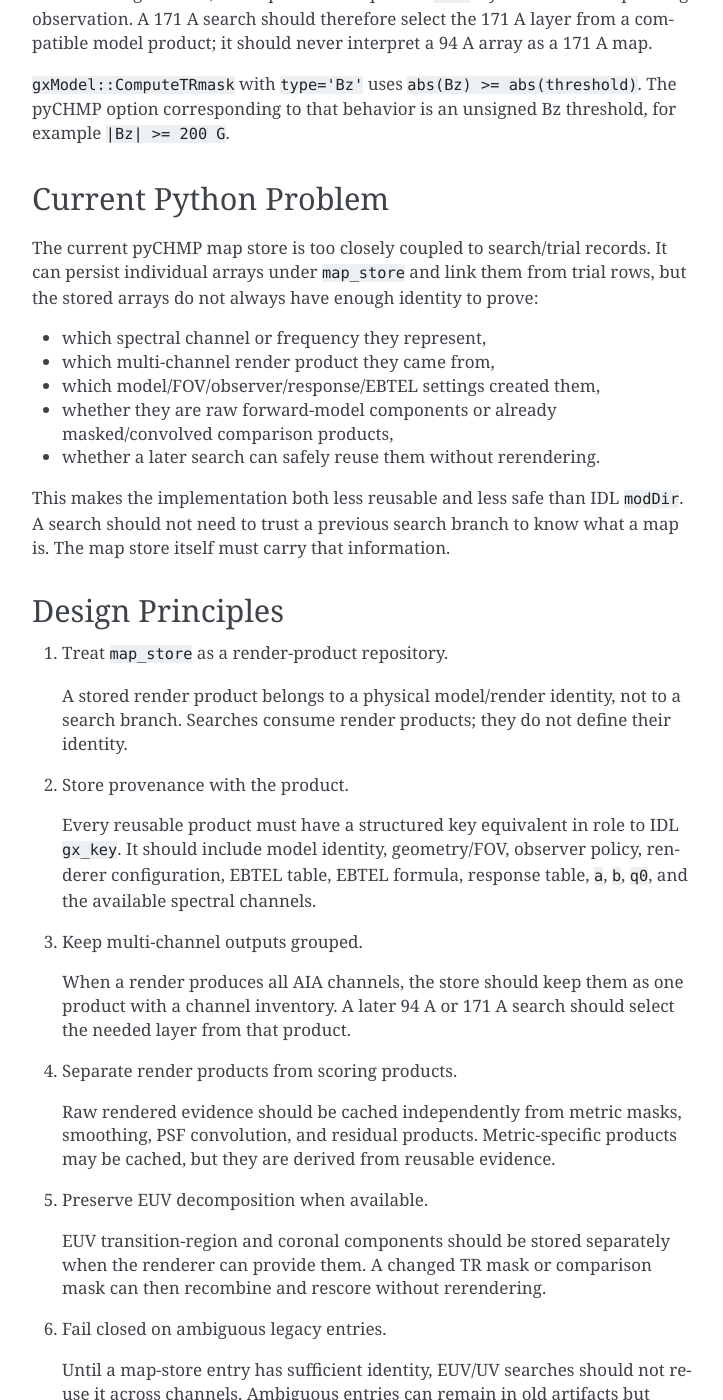
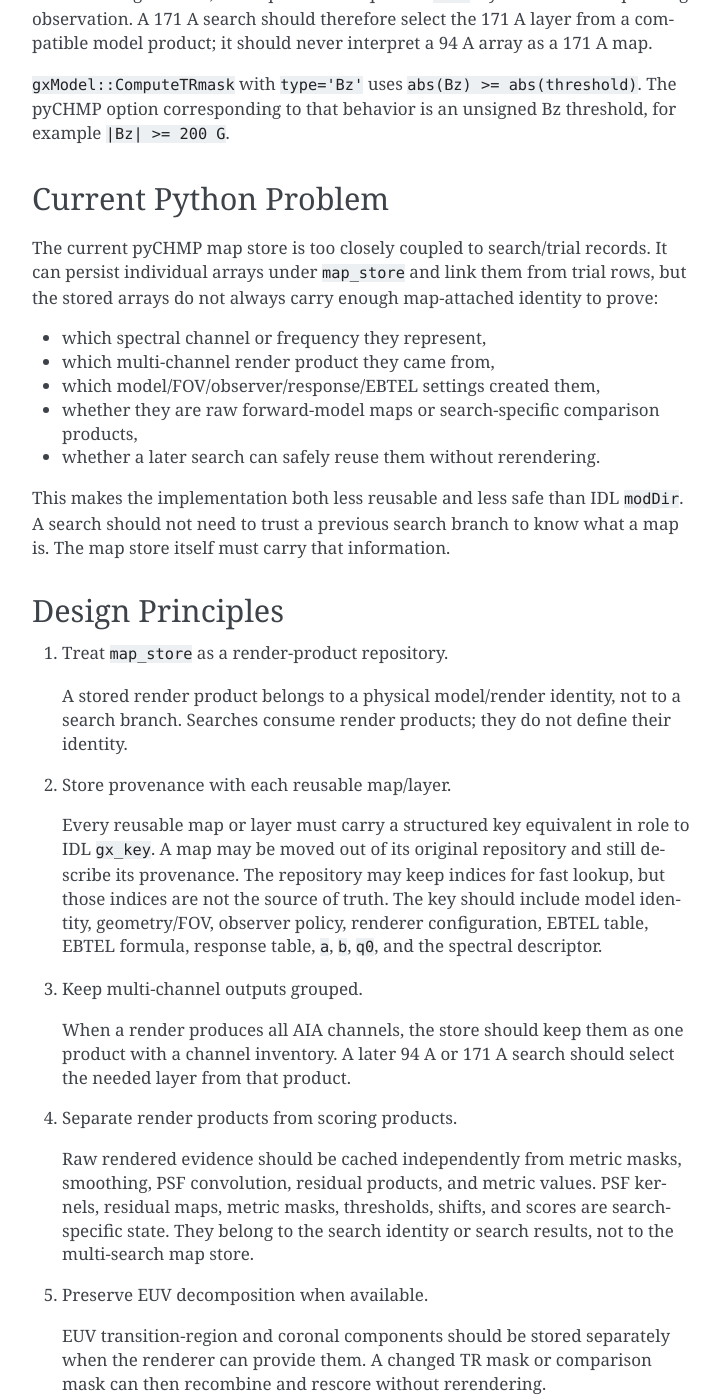
Before and after one commit to suncast-org/pyCHMP, a Sphinx documentation site: the page built from docs/moddir_compatible_map_store_plan.rst, in a window 1280 px wide and 1400 px high, scrolled down 871 px. Shown: the whole window, without its empty margins (388-1111 px from the left). Built offline with Sphinx 7.4.7, drawn with Linux system fonts in a browser that asks for light colours; pages that are not in the unit, such as notebooks, are missing from menus; some of the changed text lies outside the part shown.

Commit message:
docs: separate reusable maps from search products

```diff
--- a/docs/moddir_compatible_map_store_plan.rst
+++ b/docs/moddir_compatible_map_store_plan.rst
@@ -48,13 +48,14 @@
 
 The current pyCHMP map store is too closely coupled to search/trial records.
 It can persist individual arrays under ``map_store`` and link them from trial
-rows, but the stored arrays do not always have enough identity to prove:
+rows, but the stored arrays do not always carry enough map-attached identity to
+prove:
 
 - which spectral channel or frequency they represent,
 - which multi-channel render product they came from,
 - which model/FOV/observer/response/EBTEL settings created them,
-- whether they are raw forward-model components or already masked/convolved
-  comparison products,
+- whether they are raw forward-model maps or search-specific comparison
+  products,
 - whether a later search can safely reuse them without rerendering.
 
 This makes the implementation both less reusable and less safe than IDL
@@ -71,12 +72,15 @@
    a search branch. Searches consume render products; they do not define their
    identity.
 
-2. Store provenance with the product.
+2. Store provenance with each reusable map/layer.
 
-   Every reusable product must have a structured key equivalent in role to
-   IDL ``gx_key``. It should include model identity, geometry/FOV, observer
-   policy, renderer configuration, EBTEL table, EBTEL formula, response table,
-   ``a``, ``b``, ``q0``, and the available spectral channels.
+   Every reusable map or layer must carry a structured key equivalent in role
+   to IDL ``gx_key``. A map may be moved out of its original repository and
+   still describe its provenance. The repository may keep indices for fast
+   lookup, but those indices are not the source of truth. The key should
+   include model identity, geometry/FOV, observer policy, renderer
+   configuration, EBTEL table, EBTEL formula, response table, ``a``, ``b``,
+   ``q0``, and the spectral descriptor.
 
 3. Keep multi-channel outputs grouped.
 
@@ -87,8 +91,10 @@
 4. Separate render products from scoring products.
 
    Raw rendered evidence should be cached independently from metric masks,
-   smoothing, PSF convolution, and residual products. Metric-specific products
-   may be cached, but they are derived from reusable evidence.
+   smoothing, PSF convolution, residual products, and metric values. PSF
+   kernels, residual maps, metric masks, thresholds, shifts, and scores are
+   search-specific state. They belong to the search identity or search results,
+   not to the multi-search map store.
 
 5. Preserve EUV decomposition when available.
 
@@ -134,8 +140,9 @@
 - microwave frequencies
 - future UV/EUV channels
 
-Each layer has an explicit spectral descriptor. It is illegal for scoring code
-to infer the channel from a previous search id.
+Each layer has an explicit spectral descriptor and carries its own
+``gx_key``-like provenance. It is illegal for scoring code to infer the channel
+from a previous search id or from a repository index alone.
 
 Component Layers
 ~~~~~~~~~~~~~~~~
@@ -145,12 +152,14 @@
 - raw total model map
 - coronal contribution
 - transition-region contribution
-- optional convolved comparison map
-- optional residual or diagnostic map
 
-Reusable component arrays are stored before comparison masks are applied.
-Metric-specific products should be explicitly marked as derived and tied to a
-scoring recipe.
+Reusable component arrays are stored before comparison masks, PSF convolution,
+normalization choices, or residual calculations are applied.
+
+Convolved maps, residual maps, metric maps, and diagnostic comparison products
+are not component layers of the reusable map store. They may be generated,
+displayed, or cached under a search-specific results area, but they must not be
+used as reusable render evidence.
 
 
 Search-Time Behavior
@@ -174,7 +183,8 @@
    metric, and any fixed shifts.
 
 6. Persist the trial score and link it to the render product and selected
-   layer/component identities.
+   layer/component identities. Persist search-specific outputs, such as
+   residuals or convolved maps, only under the search result namespace.
 
 7. If no compatible product exists, render a new product, store all requested
    layers/components, and then score the selected layer.
@@ -211,6 +221,8 @@
 - Store grouped render products instead of unrelated scalar arrays.
 - Preserve all rendered channels under the same product when rendered together.
 - Keep search trial rows as links to product/layer/component ids.
+- Ensure each reusable layer is self-describing, with provenance attached to
+  the layer metadata, not only to an external map-store index.
 - Provide a compatibility shim so old artifacts can still be viewed, repaired,
   or rescored conservatively.
 
@@ -256,8 +268,12 @@
 - Purging a search branch does not delete reusable render products.
 - Changing a metric mask causes rescoring, not rerendering, when reusable raw
   products exist.
+- Changing the PSF recipe causes reconvolution/rescoring, not rerendering, and
+  does not alter the reusable map-store product.
 - Changing the TR mask causes recombination/rescoring, not rerendering, when
   TR/corona components exist.
+- Residual maps and convolved maps are stored only under search-specific
+  results, never as reusable map-store evidence.
 - Ambiguous legacy EUV/UV map-store entries fail closed.
 - Viewer labels and diagnostics show product identity, selected layer, and
   scoring recipe separately.
```
